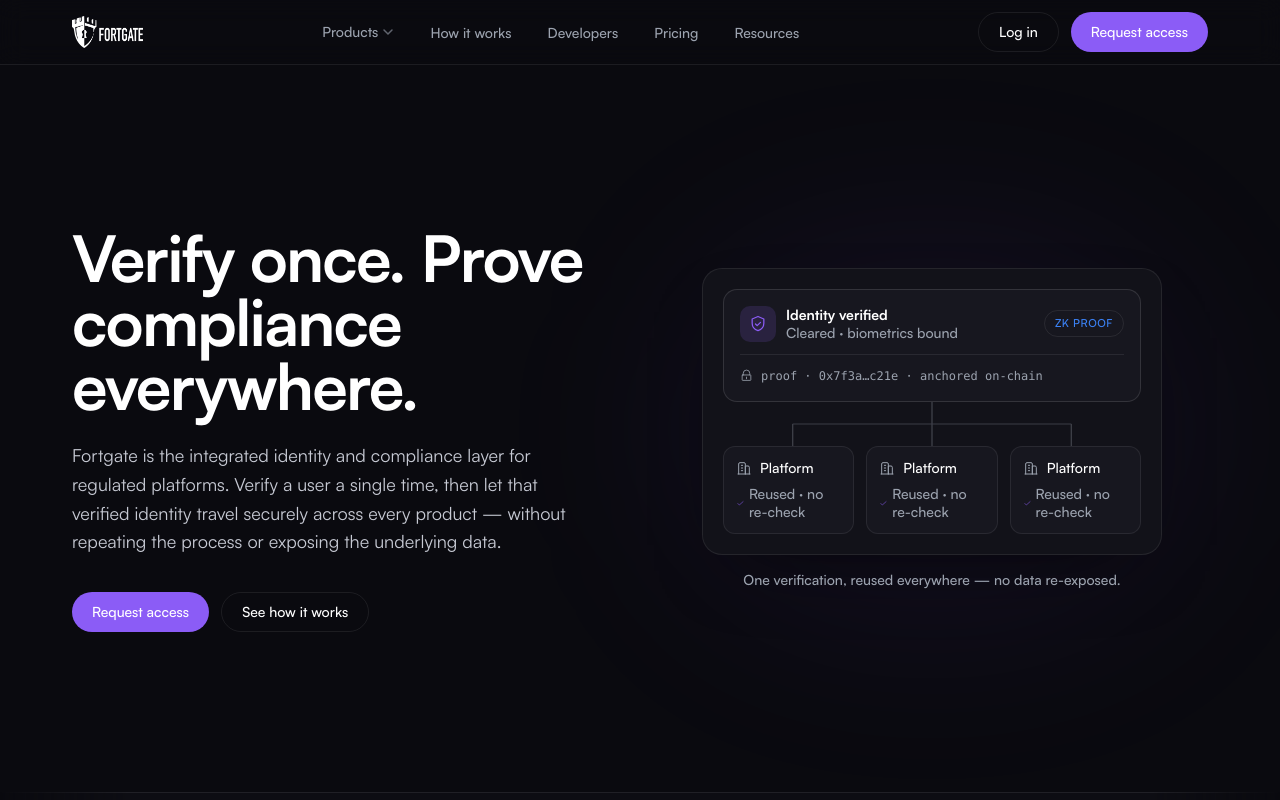
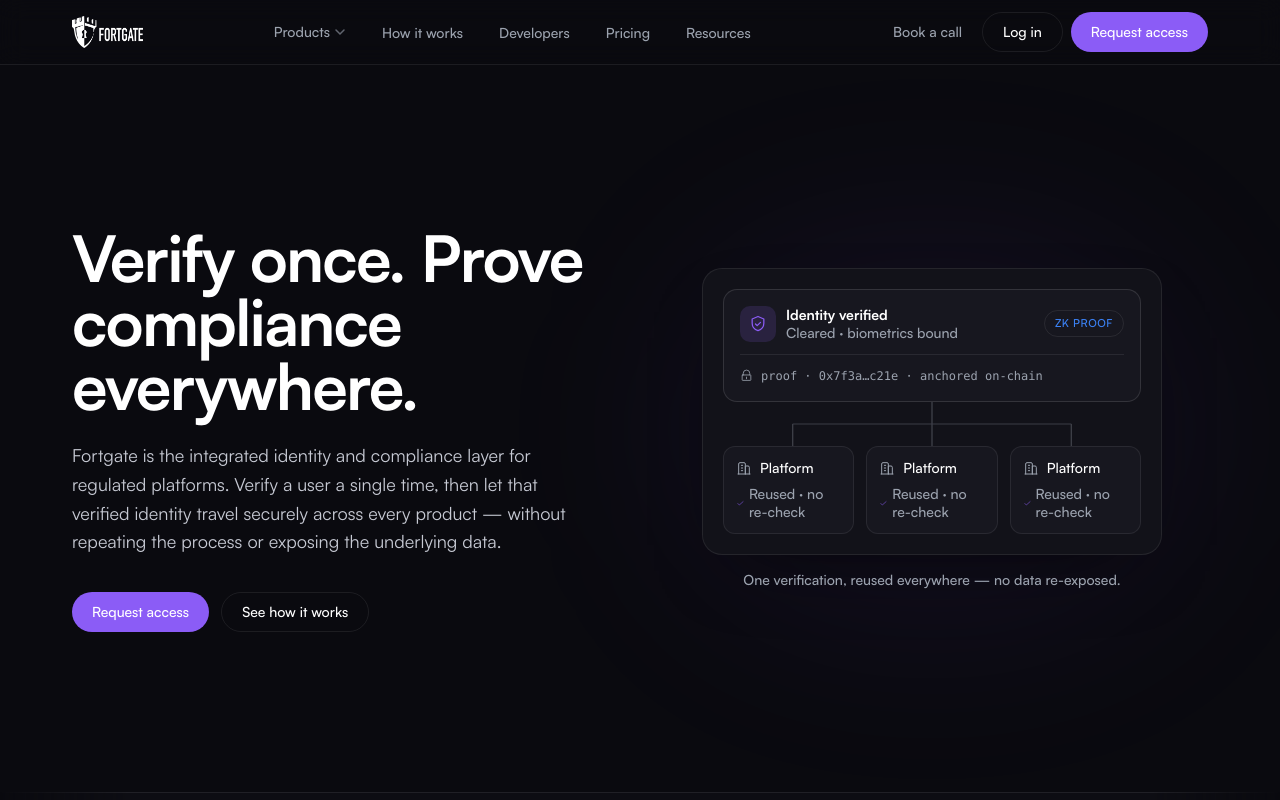
Before and after one commit to fort-gate/fortgate-OSS, a Next.js app: page / in a window 1280 px wide. Shown: the top 800 px of the page. Built offline with nearby package versions, Linux system fonts and the light colour scheme.

Commit message:
feat(nav): enterprise "Book a call" path
Financial buyers move through sales, not self-serve. Add a Book a call
action to desktop and mobile menus alongside Request access.

Co-Authored-By: Claude Opus 4.8 <noreply@anthropic.com>

```diff
--- a/components/Navbar.tsx
+++ b/components/Navbar.tsx
@@ -172,7 +172,13 @@ export default function Navbar() {
           </ul>
 
           {/* Desktop actions */}
-          <div className="hidden items-center gap-3 lg:flex">
+          <div className="hidden items-center gap-2 lg:flex">
+            <a
+              href="#contact"
+              className="rounded-full px-3 py-2 text-label text-text-muted transition-colors duration-200 ease-smooth hover:text-text-primary"
+            >
+              Book a call
+            </a>
             <Button href="#" variant="outline" size="md">
               Log in
             </Button>
@@ -264,12 +270,18 @@ export default function Navbar() {
                   </a>
                 ))}
                 <div className="flex flex-col gap-3 pt-4">
-                  <Button href="#" variant="outline" size="lg" className="w-full">
-                    Log in
+                  <Button href="#contact" variant="outline" size="lg" className="w-full">
+                    Book a call
                   </Button>
                   <Button href="#" variant="filled" size="lg" className="w-full">
                     Request access
                   </Button>
+                  <a
+                    href="#"
+                    className="py-1 text-center text-label text-text-muted transition-colors hover:text-text-primary"
+                  >
+                    Log in
+                  </a>
                 </div>
               </div>
             </Container>
```
